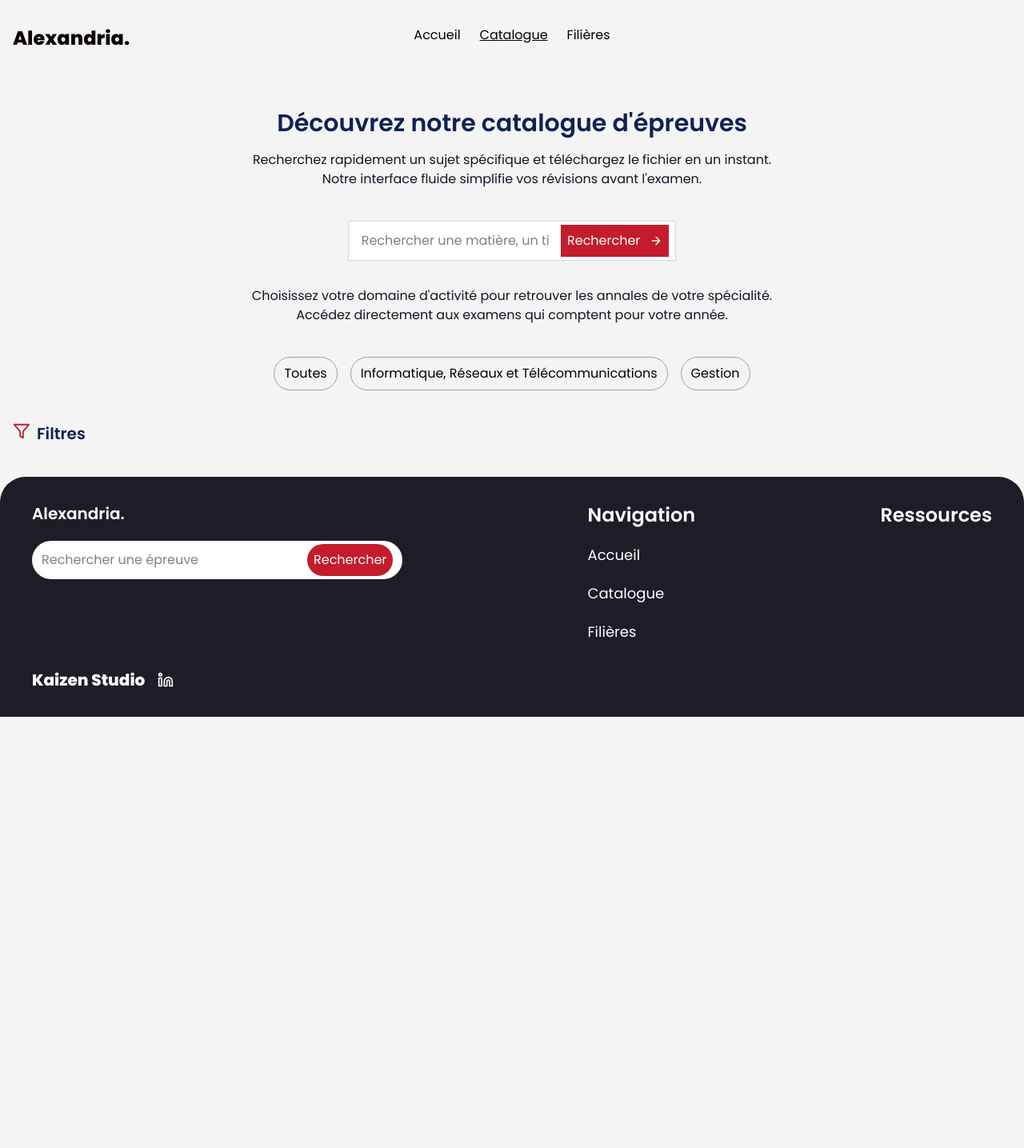
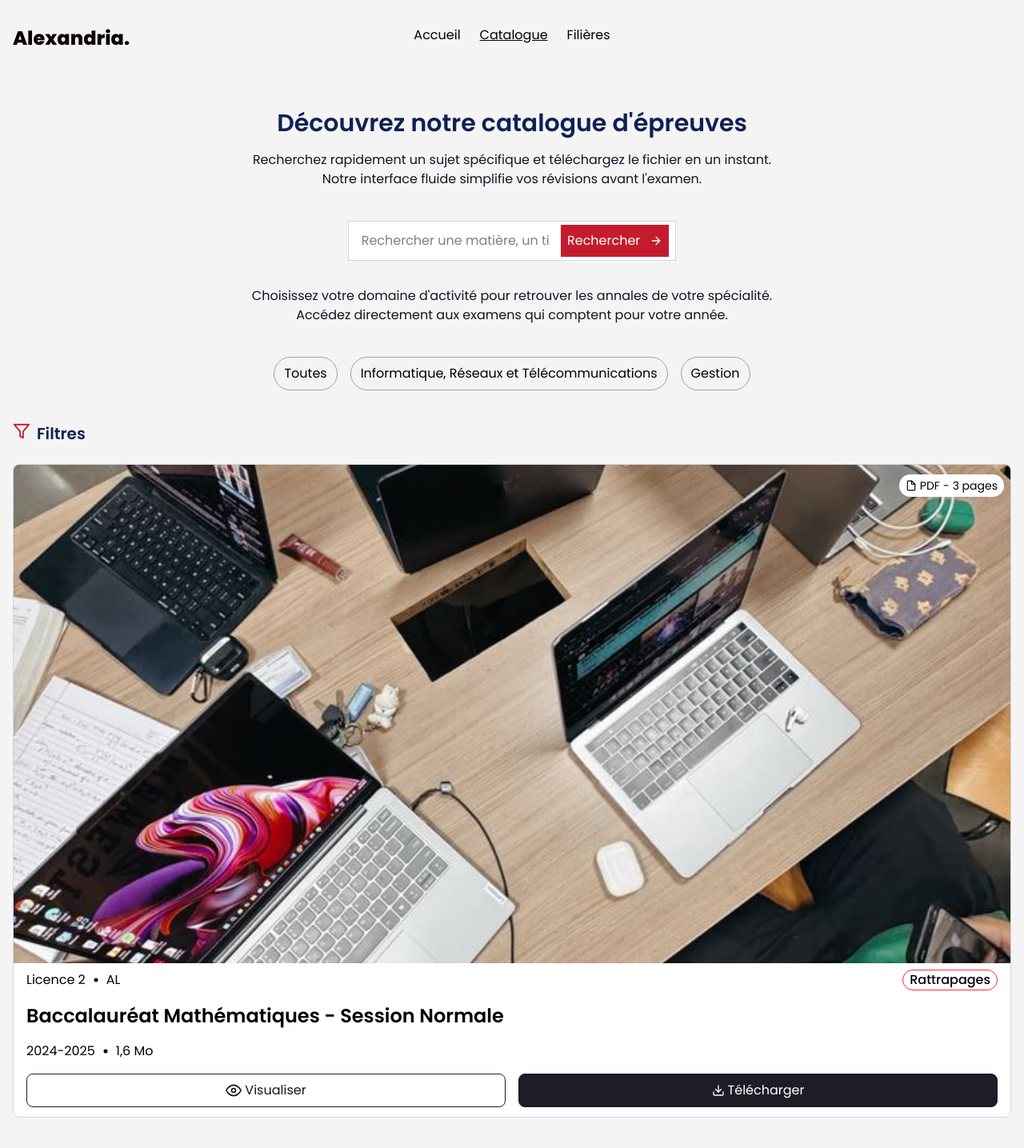
Before and after one commit to kaizen-squad/esgis-epreuves, a Next.js app: page /catalogue in a window 1280 px wide. Shown: the top 1435 px of the page at 80% size. Before the commit the page ends 896 px from the top, so only its background shows below. Built offline with nearby package versions, Linux system fonts and the light colour scheme.

Commit message:
feat(catalogue): done with the global architecture

```diff
--- a/src/app/(public)/catalogue/components/CatalogueEpreuve.tsx
+++ b/src/app/(public)/catalogue/components/CatalogueEpreuve.tsx
@@ -2,16 +2,26 @@
 
 import { FiFilter } from "react-icons/fi";
 import DomainSelectFilter from "../../components/DomainSelectFilter";
+import { epreuvesMock } from "../../constants/epreuve.constants";
+import EpreuveCard from "../../components/EpreuveCard";
+import { useState } from "react";
 
 const CatalogueEpreuve = () => {
+  const [isVisible, setIsVisible] = useState(false);
   return (
     <div className="px-4">
       <DomainSelectFilter />
       <div className="">
-        <button className="text-text-secondary mt-auto flex cursor-pointer gap-2 text-xl font-semibold">
+        <button className="text-text-secondary mt-auto mb-6 flex cursor-pointer gap-2 text-xl font-semibold">
           <FiFilter size={22} color="#c41c2d" />
           Filtres
         </button>
+        {isVisible && <div>Bro</div>}
+        <div className="mb-10 grid grid-cols-1 gap-10">
+          {epreuvesMock.map((epreuve) => (
+            <EpreuveCard {...epreuve} key={epreuve.name} />
+          ))}
+        </div>
       </div>
     </div>
   );
--- a/src/app/(public)/catalogue/page.tsx
+++ b/src/app/(public)/catalogue/page.tsx
@@ -3,6 +3,8 @@ import PublicLayout from "../components/PublicLayout";
 import CatalogueWelcomeSection from "./components/CatalogueWelcomeSection";
 import Research from "../accueil/components/Research";
 import CatalogueEpreuve from "./components/CatalogueEpreuve";
+import ResultsResume from "../accueil/components/ResultsResume";
+import CTACatalogue from "../accueil/components/CTACatalogue";
 
 const Catalogue = () => {
   return (
@@ -16,6 +18,10 @@ const Catalogue = () => {
         Accédez directement aux examens qui comptent pour votre année.
       </p>
       <CatalogueEpreuve />
+      <div className="px-6">
+        <ResultsResume />
+        <CTACatalogue />
+      </div>
     </PublicLayout>
   );
 };
```
